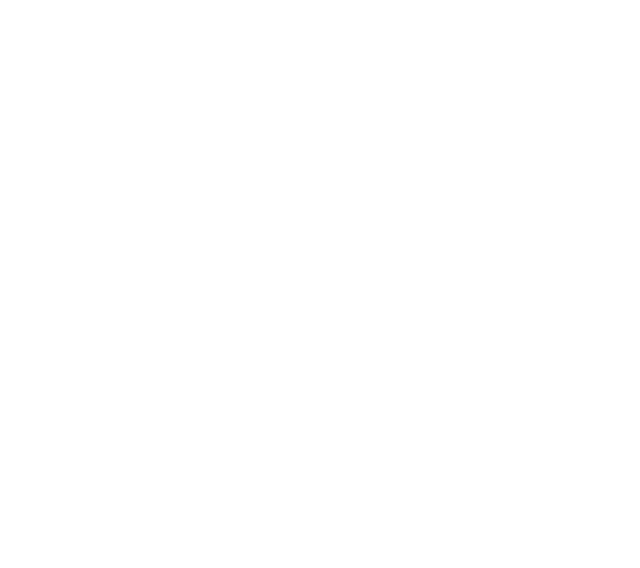
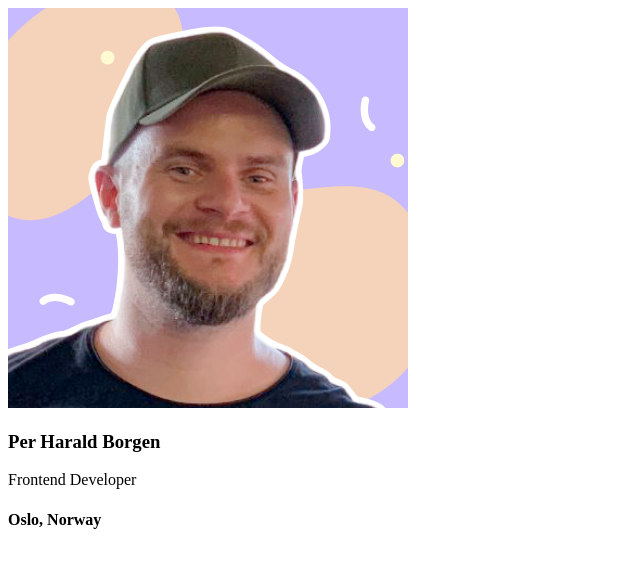
Before and after one commit to mohsensh7122/Digital-Business-Card, a plain HTML site: page index.html in a window 1280 px wide. Shown: the whole page, without its empty margins (0-640 px from the left). Drawn offline with Linux system fonts and the light colour scheme.

Commit message:
Added the HTML structure

```diff
--- a/index.html
+++ b/index.html
@@ -8,6 +8,13 @@
     <link rel="stylesheet" href="styles.css">
 </head>
 <body>
-
+    <div class="card">
+        <img class="avatar" src="images/per.png">
+        <div >
+            <h3>Per Harald Borgen</h3>
+            <p>Frontend Developer</p>
+            <h4>Oslo, Norway</h4>
+        </div>
+    </div>
 </body>
 </html>
```
